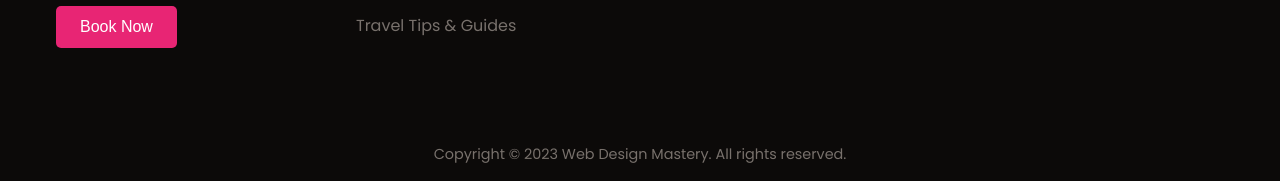
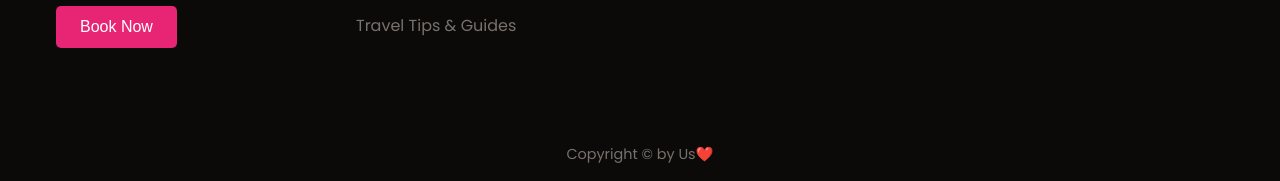
Before and after one commit to Tom-1508/Hotel_management_system, a plain HTML site: page index.html in a window 1280 px wide. Shown: the part 3793-3974 px from the top of the page. Drawn offline with nearby package versions, Linux system fonts and the light colour scheme.

Commit message:
copyright changed

```diff
--- a/index.html
+++ b/index.html
@@ -250,7 +250,7 @@
         </div>
       </div>
       <div class="footer__bar">
-        Copyright © 2023 Web Design Mastery. All rights reserved.
+        Copyright © by Us❤️
       </div>
     </footer>
 
```
